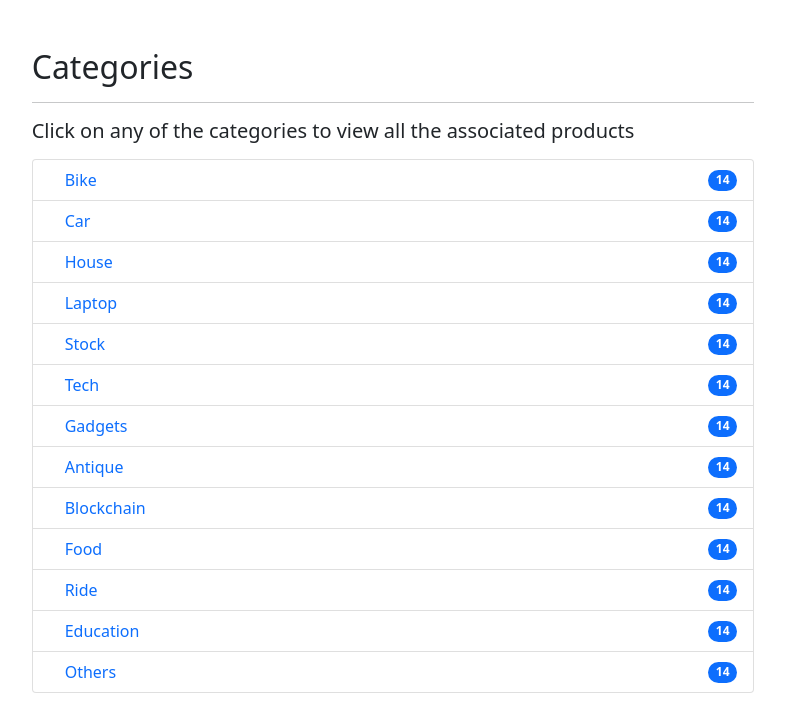
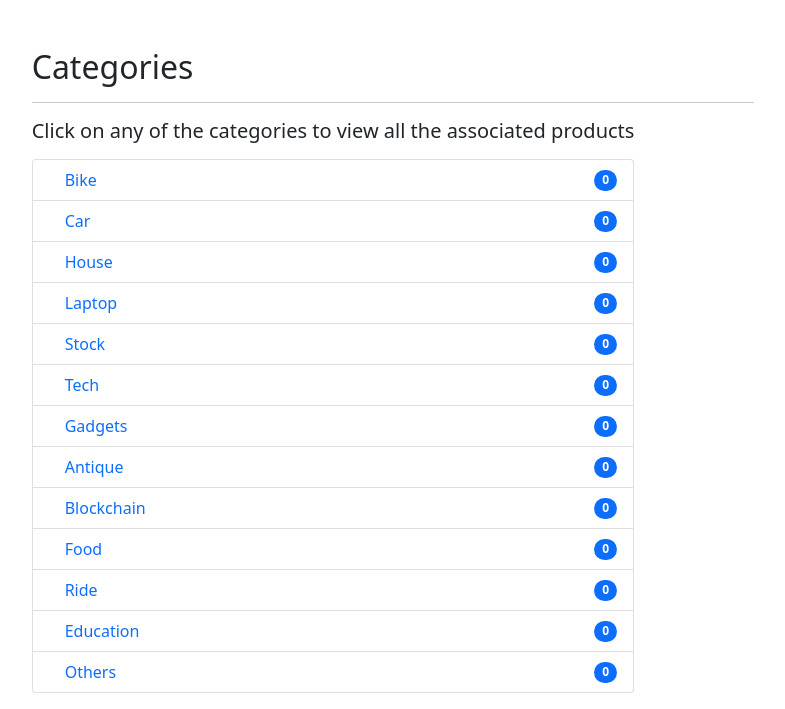
Before and after one commit to princeibs/commerce-50, a Django app: page /categories in a window 1280 px wide. Shown: the part 112-821 px from the top of the page, without its empty margins (247-1032 px from the left). Run offline with Django 3.2, Linux system fonts and the light colour scheme; data that the repository does not hold is empty.

Commit message:
Minor update

```diff
--- a/auctions/templates/auctions/categories.html
+++ b/auctions/templates/auctions/categories.html
@@ -7,58 +7,58 @@
 
     </div>
 
-    <ul class="list-group col-md-12">
+    <ul class="list-group col-md-10">
         <li class="list-group-item d-flex justify-content-between align-items-center list-group-item-action">
             <a class="ms-3 link-underline" href="{% url 'active_listing' 'bike' %}">Bike</a>
-            <span class="badge bg-primary rounded-pill">14</span>
+            <span class="badge bg-primary rounded-pill">{{ None|default:"0" }}</span>
         </li>
         <li class="list-group-item d-flex justify-content-between align-items-center list-group-item-action">
             <a class="ms-3 link-underline" href="{% url 'active_listing' 'car' %}">Car</a>
-            <span class="badge bg-primary rounded-pill">14</span>
+            <span class="badge bg-primary rounded-pill">{{ None|default:"0" }}</span>
         </li>
         <li class="list-group-item d-flex justify-content-between align-items-center list-group-item-action">
             <a class="ms-3 link-underline" href="{% url 'active_listing' 'house' %}">House</a>
-            <span class="badge bg-primary rounded-pill">14</span>
+            <span class="badge bg-primary rounded-pill">{{ None|default:"0" }}</span>
         </li>
         <li class="list-group-item d-flex justify-content-between align-items-center list-group-item-action">
             <a class="ms-3 link-underline" href="{% url 'active_listing' 'laptop' %}">Laptop</a>
-            <span class="badge bg-primary rounded-pill">14</span>
+            <span class="badge bg-primary rounded-pill">{{ None|default:"0" }}</span>
         </li>
         <li class="list-group-item d-flex justify-content-between align-items-center list-group-item-action">
             <a class="ms-3 link-underline" href="{% url 'active_listing' 'stock' %}">Stock</a>
-            <span class="badge bg-primary rounded-pill">14</span>
+            <span class="badge bg-primary rounded-pill">{{ None|default:"0" }}</span>
         </li>
         <li class="list-group-item d-flex justify-content-between align-items-center list-group-item-action">
             <a class="ms-3 link-underline" href="{% url 'active_listing' 'tech' %}">Tech</a>
-            <span class="badge bg-primary rounded-pill">14</span>
+            <span class="badge bg-primary rounded-pill">{{ None|default:"0" }}</span>
         </li>
         <li class="list-group-item d-flex justify-content-between align-items-center list-group-item-action">
             <a class="ms-3 link-underline" href="{% url 'active_listing' 'gadgets' %}">Gadgets</a>
-            <span class="badge bg-primary rounded-pill">14</span>
+            <span class="badge bg-primary rounded-pill">{{ None|default:"0" }}</span>
         </li>
         <li class="list-group-item d-flex justify-content-between align-items-center list-group-item-action">
             <a class="ms-3 link-underline" href="{% url 'active_listing' 'antique' %}">Antique</a>
-            <span class="badge bg-primary rounded-pill">14</span>
+            <span class="badge bg-primary rounded-pill">{{ None|default:"0" }}</span>
         </li>
         <li class="list-group-item d-flex justify-content-between align-items-center list-group-item-action">
             <a class="ms-3 link-underline" href="{% url 'active_listing' 'blockchain' %}">Blockchain</a>
-            <span class="badge bg-primary rounded-pill">14</span>
+            <span class="badge bg-primary rounded-pill">{{ None|default:"0" }}</span>
         </li>
         <li class="list-group-item d-flex justify-content-between align-items-center list-group-item-action">
             <a class="ms-3 link-underline" href="{% url 'active_listing' 'food' %}">Food</a>
-            <span class="badge bg-primary rounded-pill">14</span>
+            <span class="badge bg-primary rounded-pill">{{ None|default:"0" }}</span>
         </li>
         <li class="list-group-item d-flex justify-content-between align-items-center list-group-item-action">
             <a class="ms-3 link-underline" href="{% url 'active_listing' 'ride' %}">Ride</a>
-            <span class="badge bg-primary rounded-pill">14</span>
+            <span class="badge bg-primary rounded-pill">{{ None|default:"0" }}</span>
         </li>
         <li class="list-group-item d-flex justify-content-between align-items-center list-group-item-action">
             <a class="ms-3 link-underline" href="{% url 'active_listing' 'education' %}">Education</a>
-            <span class="badge bg-primary rounded-pill">14</span>
+            <span class="badge bg-primary rounded-pill">{{ None|default:"0" }}</span>
         </li>
         <li class="list-group-item d-flex justify-content-between align-items-center list-group-item-action">
             <a class="ms-3 link-underline" href="{% url 'active_listing' 'others' %}">Others</a>
-            <span class="badge bg-primary rounded-pill">14</span>
+            <span class="badge bg-primary rounded-pill">{{ None|default:"0" }}</span>
     </ul>
 
 
--- a/auctions/templates/auctions/create_listing.html
+++ b/auctions/templates/auctions/create_listing.html
@@ -11,7 +11,7 @@
         {% csrf_token %}
         <div class="pt-2 border border-1 border-secondary rounded-top rounded-4 mb-4 col-md-8 css-label-bg">
             <label for="name-input" class=" form-label form-label-size ps-3">Name</label>
-            <input type="text" class="form-control form-control-lg" id="name-input" name="name" required>
+            <input type="text" class="form-control form-control-lg" id="name-input" name="name" required autofocus>
         </div>
         <div class="pt-3 border border-1 border-secondary rounded-top rounded-4 mb-4 col-md-8 css-label-bg">
             <label for="desctiption-input" class="form-label form-label-size ps-3">Description</label>
--- a/auctions/views.py
+++ b/auctions/views.py
@@ -247,9 +247,9 @@ def comment(request, auction_id):
         return HttpResponseRedirect(reverse("listing_page", args=(auction_id,)))
 
 def categories(request):
-    categories = Category.objects.distinct()
+    categories = list(set(Category.objects.all()))
     context = {
-        "categories": list(set(categories))
+        "categories": categories
     }
     return render(request, "auctions/categories.html", context)
 
```
